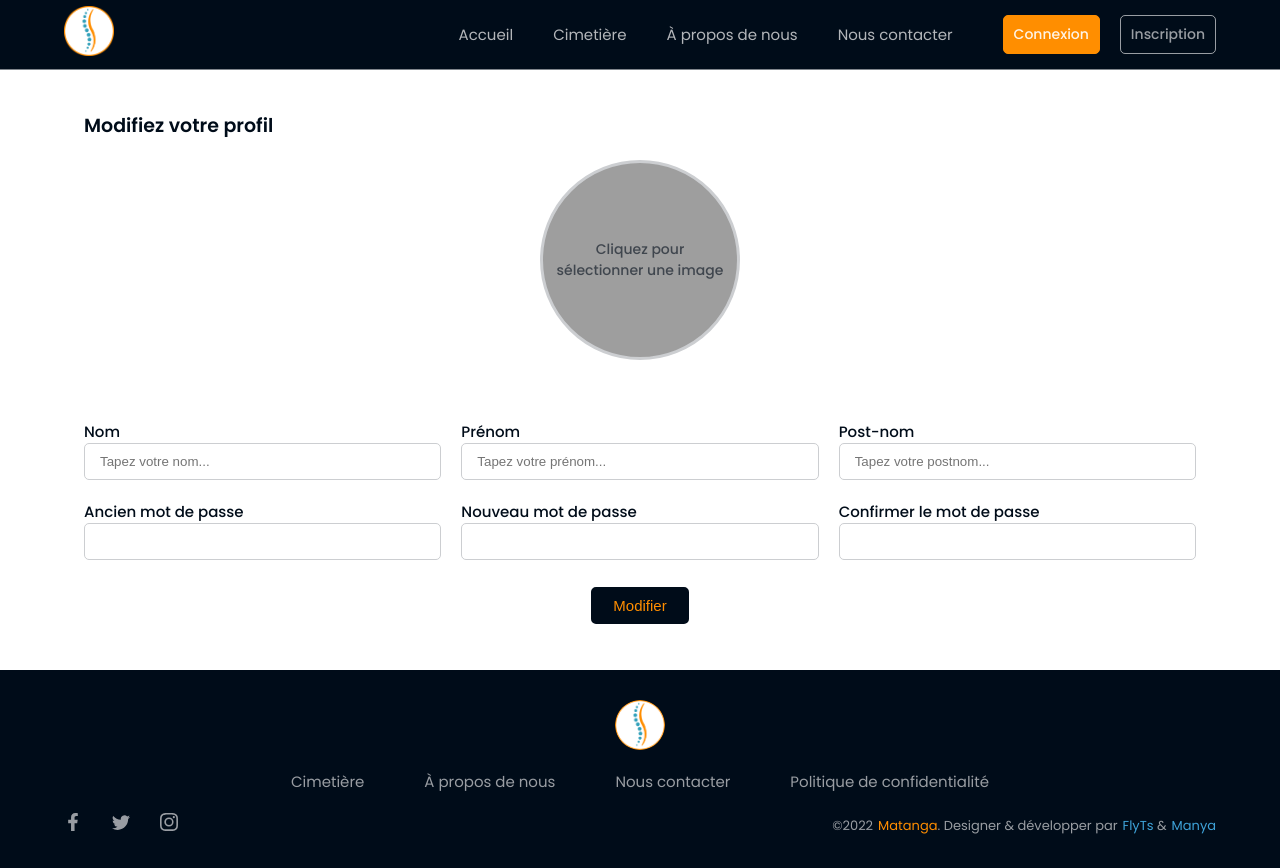
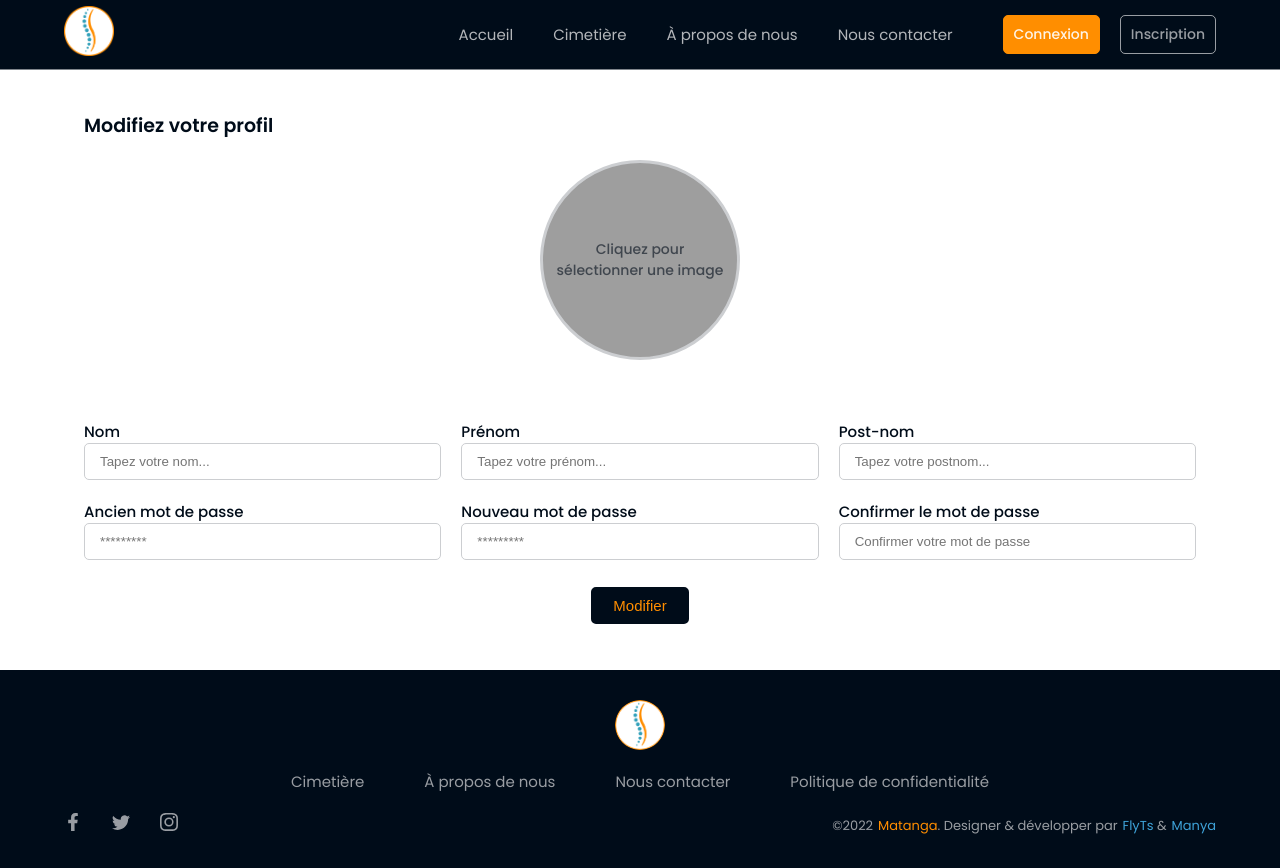
Before and after one commit to Zephymanya/Matanga-app-Frontend, a Next.js app: page /usermodify in a window 1280 px wide. Built offline with nearby package versions, Linux system fonts and the light colour scheme; grey boxes are pictures that could not be loaded.

Commit message:
Initialisation

```diff
--- a/components/Layout.js
+++ b/components/Layout.js
@@ -68,7 +68,7 @@ function Layout({ children }) {
         defuntId, setDefuntId,
       }}
     >
-      <div className={poppins.className}>
+      <div className={poppins.className} id={"Site"}>
         <Head>
           <meta name="viewport" content="width=device-width, initial-scale=1" />
           <link rel="icon" href="/favicon.ico" />
@@ -76,7 +76,9 @@ function Layout({ children }) {
 
         <NavBar />
 
-        {children}
+        <main>
+          {children}
+        </main>
 
         <Footer />
       </div>
--- a/components/NavBar.jsx
+++ b/components/NavBar.jsx
@@ -137,10 +137,10 @@ function NavBar()
               </div>
             ) : (
               <div className={styles.btns}>
-                <Link href={rooter.login.link} className={styles.btn_login}>
+                <Link href={rooter.login.link} className={styles.btn_login} onClick={handleCloseMenu}>
                   {rooter.login.name}
                 </Link>
-                <Link href={rooter.register.link} className={styles.btn_register}>
+                <Link href={rooter.register.link} className={styles.btn_register} onClick={handleCloseMenu}>
                   {rooter.register.name}
                 </Link>
               </div>
--- a/components/partials/_SortingSystem.js
+++ b/components/partials/_SortingSystem.js
@@ -44,7 +44,7 @@ function SortingSystem({ addBtn, data })
       }
       else
       {
-        data.setDefunts(null)
+        data.setDefunts([])
       }
     })
     req.catch((err) => console.error(err))
--- a/pages/usermodify.js
+++ b/pages/usermodify.js
@@ -11,7 +11,7 @@ import moment from "moment/moment"
 
 
 
-function Modal()
+function Edit_account()
 {
 
     function handleSelectImage()
@@ -209,14 +209,14 @@ function Modal()
 
                         <div className={styles.tree_inputs}>
                             <div className={styles.input}>
-                                <label htmlFor="passwordlater">Ancien mot de passe</label>
+                                <label htmlFor="OldPassword">Ancien mot de passe</label>
                                 <input
                                     type="password"
                                     onChange={(e) => setDateNaissance(e.target.value)}
-                                    id="passwordlater"
+                                    id="OldPassword"
                                     className={`${errors ? errors.date_naissance ? styles.error : null : null}`}
+                                    placeholder="*********"
                                     required
-                                  value={""}
                                 />
                                 {
                                     errors
@@ -234,12 +234,12 @@ function Modal()
                             <div className={styles.input}>
                                 <label htmlFor="passwordnew">Nouveau mot de passe</label>
                                 <input
-                                    type="email"
+                                    type="password"
                                     onChange={(e) => setDateMort(e.target.value)}
                                     id="passwordnew"
                                     className={`${errors ? errors.date_deces ? styles.error : null : null}`}
                                     required
-                                  value={""}
+                                    placeholder="*********"
                                 />
 
                                 {
@@ -264,6 +264,7 @@ function Modal()
                                     className={`${errors ? errors.date_enterrement ? styles.error : null : null}`}
                                     required
                                     value={""}
+                                    placeholder="Confirmer votre mot de passe"
                                 />
 
                                 {
@@ -303,4 +304,4 @@ function Modal()
     return component
 }
 
-export default Modal
+export default Edit_account
--- a/styles/footer.module.css
+++ b/styles/footer.module.css
@@ -3,7 +3,6 @@
   position: relative;
   background-color: var(--blue_f);
   padding: 30px 5%;
-  margin-top: auto;
 
   display: flex;
   flex-direction: column;
--- a/styles/globals.css
+++ b/styles/globals.css
@@ -138,17 +138,23 @@ body {
 
 body
 {
+  box-sizing: border-box;
+  color: var(--blue_f);
+}
+
+#Site
+{
   overflow-x: hidden;
   width: 100%;
-  height: 100%;
-
-  box-sizing: border-box;
-  color: var(--blue_f);
-
-  min-height: 100vh;
+	min-height: 100vh;
 
   display: flex;
   flex-direction: column;
+}
+
+main
+{
+  flex: 1;
 }
 
 a {
```
Also changed, not shown: pages/cimetiere.js (+7 -5 lines), styles/connexion.module.css (+9 -1 lines).
